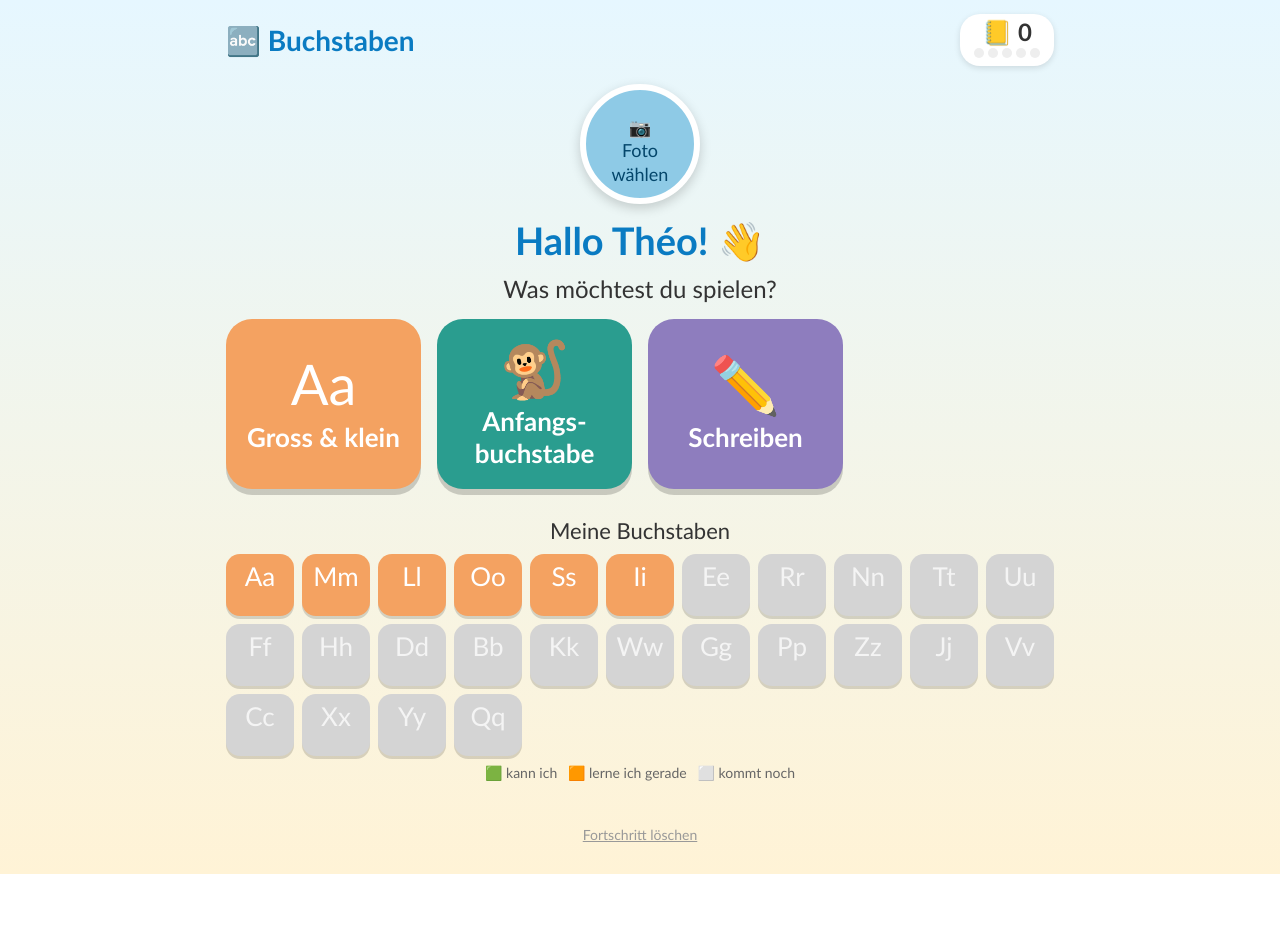
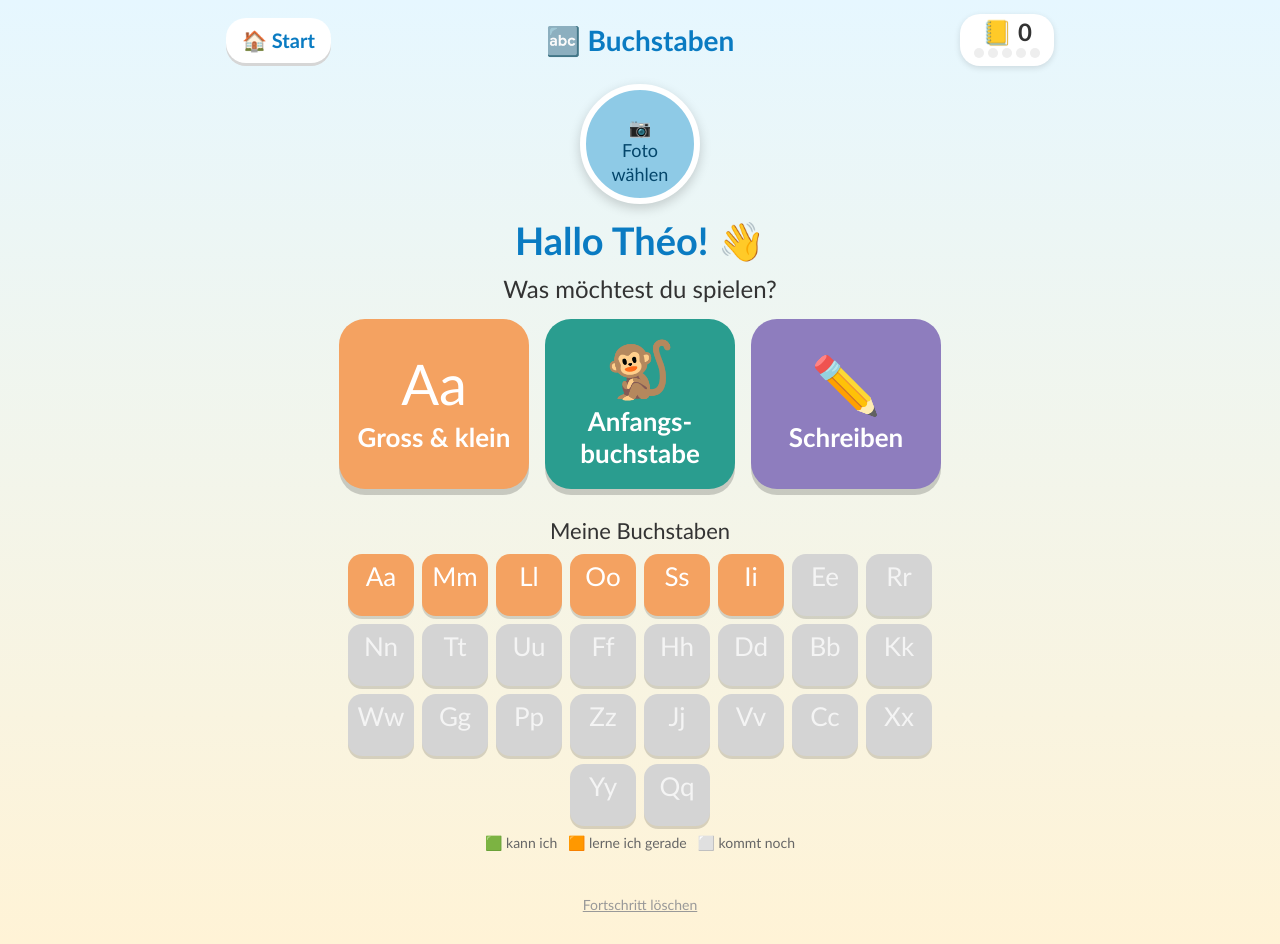
Before and after one commit to martinbaumgartnermb-cell/theo, a plain HTML site: page buchstaben/index.html in a window 1280 px wide. Before the commit the page ends 874 px from the top, so only its background shows below. Drawn offline with Linux system fonts and the light colour scheme; a web font is replaced by a local one.

Commit message:
Zentriertes Layout, Start-Knopf und Icons für den Homebildschirm
Co-Authored-By: Claude Opus 5.5 <noreply@anthropic.com>
Claude-Session: https://claude.ai/code/session_013bax1dSd8xqcgXoncYCnsz

```diff
--- a/buchstaben/index.html
+++ b/buchstaben/index.html
@@ -5,6 +5,8 @@
   <meta name="viewport" content="width=device-width, initial-scale=1.0, user-scalable=no">
   <meta name="apple-mobile-web-app-capable" content="yes">
   <meta name="apple-mobile-web-app-title" content="Buchstaben">
+  <link rel="apple-touch-icon" href="icon.png">
+  <link rel="icon" type="image/png" href="icon.png">
   <title>Théos Buchstaben</title>
   <link rel="preconnect" href="https://fonts.googleapis.com">
   <link rel="preconnect" href="https://fonts.gstatic.com" crossorigin>
@@ -17,8 +19,8 @@
 
     /* Buchstaben-Tafel */
     .tafel-titel { font-size: 22px; margin: 28px 0 10px; }
-    .tafel { display: grid; grid-template-columns: repeat(auto-fill, minmax(64px, 1fr)); gap: 8px; }
-    .kachel { border: none; border-radius: 14px; padding: 6px 0 8px; font-size: 26px; color: white; box-shadow: 0 3px 0 rgba(0,0,0,.15); }
+    .tafel { display: flex; flex-wrap: wrap; justify-content: center; gap: 8px; max-width: 640px; margin: 0 auto; }
+    .kachel { width: 66px; border: none; border-radius: 14px; padding: 6px 0 8px; font-size: 26px; color: white; box-shadow: 0 3px 0 rgba(0,0,0,.15); }
     .kachel.kann { background: #2a9d8f; }
     .kachel.offen { background: #f4a261; }
     .kachel.zu { background: #d4d4d4; color: #f4f4f4; }
@@ -35,6 +37,7 @@
 <body>
 
   <div class="kopf">
+    <a class="heim" href="../" aria-label="Zur Auswahl Buchstaben und Zahlen">🏠 Start</a>
     <h1>🔤 Buchstaben</h1>
     <button class="album-knopf" id="albumKnopf" aria-label="Sammelalbum">
       <span class="album-zahl">📒 <span id="albumZahl">0</span></span>
--- a/gemeinsam.css
+++ b/gemeinsam.css
@@ -20,8 +20,14 @@ button { font-family: inherit; cursor: pointer; touch-action: manipulation; colo
 .schrift { font-family: "Andika", "Trebuchet MS", Arial, sans-serif; }
 
 /* Kopfzeile */
-.kopf { display: flex; justify-content: space-between; align-items: center; padding: 14px 16px; max-width: 860px; margin: 0 auto; }
-h1 { margin: 0; font-size: 28px; color: #0a7bc2; }
+.kopf { display: grid; grid-template-columns: 1fr auto 1fr; align-items: center; gap: 10px; padding: 14px 16px; max-width: 860px; margin: 0 auto; }
+.kopf .album-knopf { justify-self: end; }
+h1 { margin: 0; font-size: 28px; color: #0a7bc2; text-align: center; }
+/* Knopf zurück zur Auswahl Buchstaben/Zahlen */
+.heim { justify-self: start; display: inline-flex; align-items: center; gap: 6px; background: white; border-radius: 20px;
+        padding: 10px 16px; font-size: 20px; font-weight: bold; color: #0a7bc2; text-decoration: none;
+        box-shadow: 0 3px 0 #d6d6d6; }
+.heim:active { transform: translateY(3px); box-shadow: none; }
 
 /* Begrüssung mit Foto */
 .begruessung { margin: 4px 0 10px; }
@@ -40,7 +46,8 @@ h1 { margin: 0; font-size: 28px; color: #0a7bc2; }
 /* Startseite: grosse Karten */
 .seite { padding: 0 16px 30px; max-width: 860px; margin: 0 auto; }
 .frage { font-size: 24px; margin: 6px 0 16px; }
-.raster { display: grid; grid-template-columns: repeat(auto-fill, minmax(180px, 1fr)); gap: 16px; }
+.raster { display: flex; flex-wrap: wrap; justify-content: center; gap: 16px; }
+.raster > .karte { width: 190px; }
 .karte { border: none; border-radius: 26px; padding: 18px 10px 16px; color: white; box-shadow: 0 6px 0 rgba(0,0,0,.18); }
 .karte:active { transform: translateY(5px); box-shadow: 0 1px 0 rgba(0,0,0,.18); }
 .karte .bild { font-size: 56px; display: block; line-height: 1.1; }
```
Also changed, not shown: index.html (+4 -0 lines), zahlen/index.html (+3 -0 lines), buchstaben/icon.png (added), icon.png (added), zahlen/icon.png (added).
